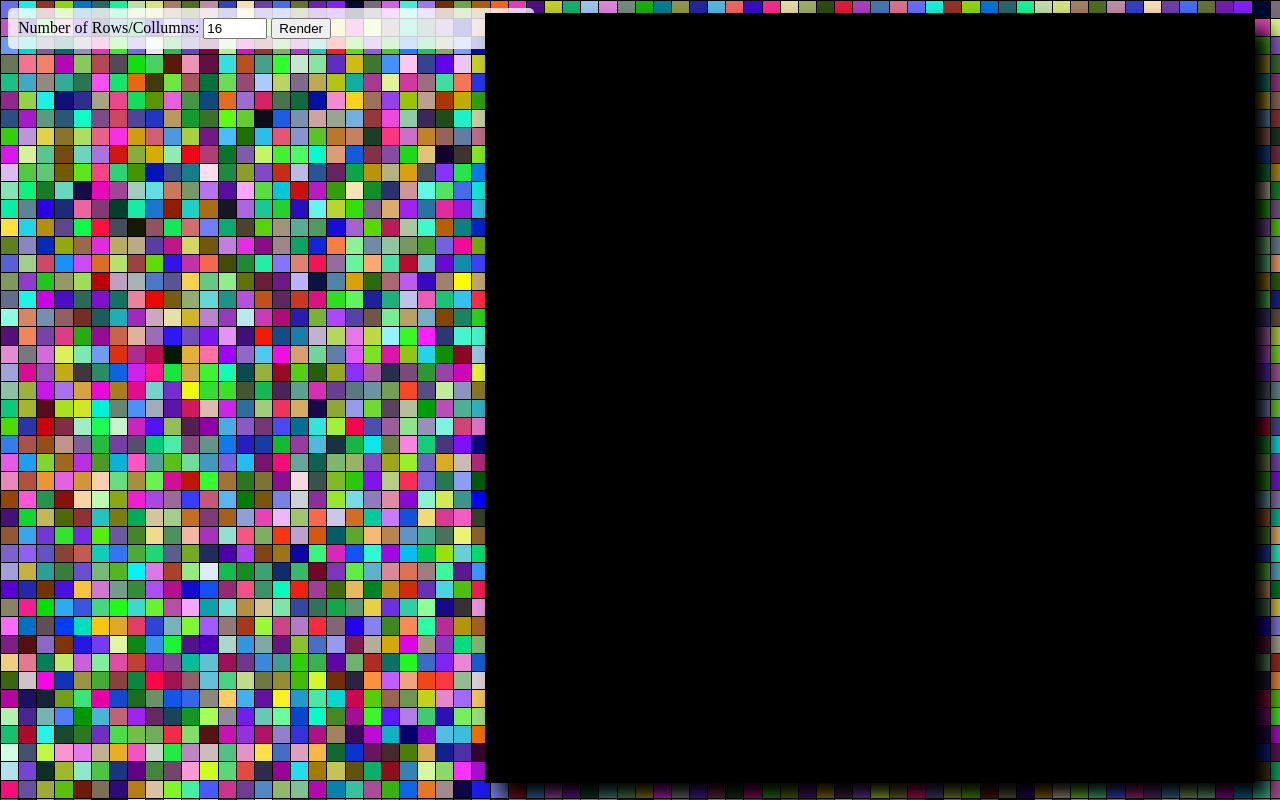
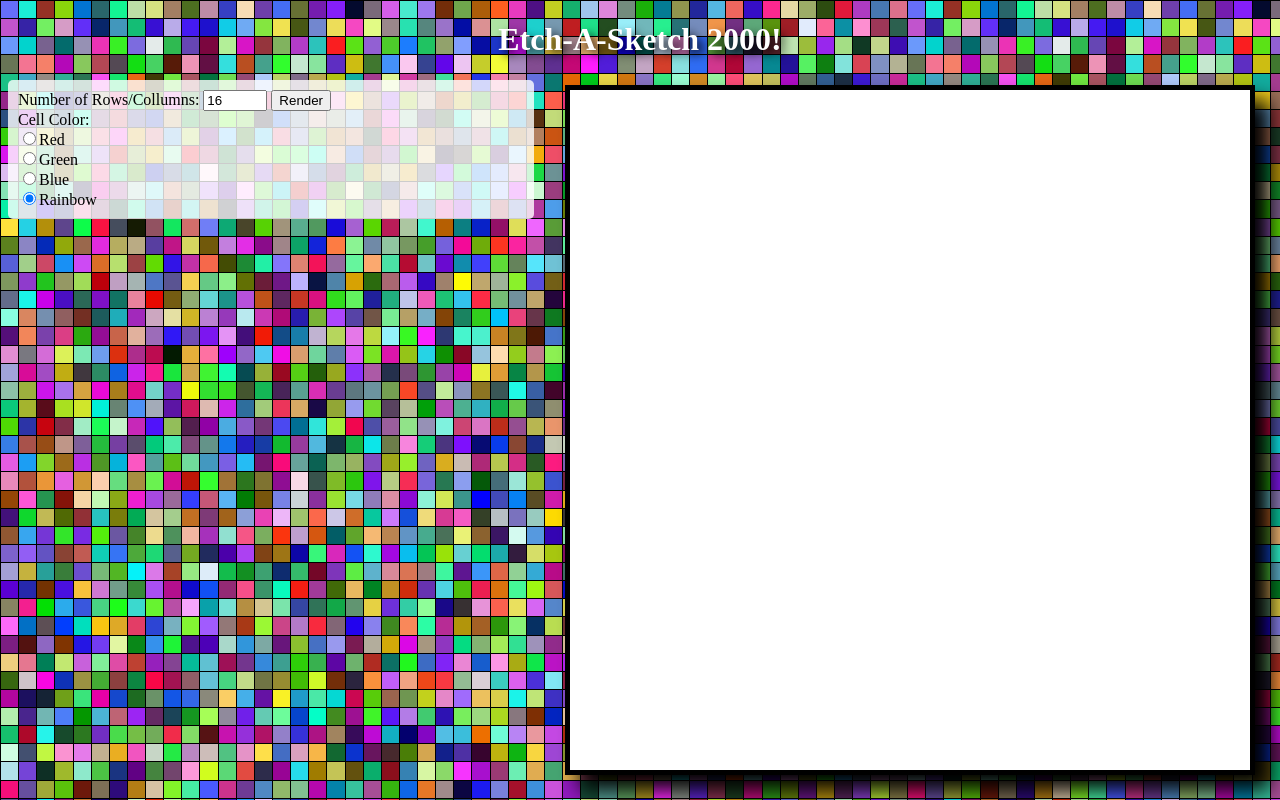
Before and after one commit to JoaoOliveira85/EtchASketch, a plain HTML site: page index.html in a window 1280 px wide. Drawn offline with Linux system fonts and the light colour scheme.

Commit message:
added radio buttons for color choices

```diff
--- a/index.html
+++ b/index.html
@@ -7,13 +7,20 @@
     <title>Etch-A-Sketch</title>
 </head>
 <body>
+    <h1>Etch-A-Sketch 2000!</h1>
     <div id="gameWindow">
         <div id="gameMenu">
             <form id="render">
                 <label>Number of Rows/Collumns:
                     <input id="sizeInput" type="number" min=2 max=100 value=16>
                 </label>
-                <button id="sizeSubmit" type="button" onsubmit="return false">Render</button>
+                <button id="sizeSubmit" type="button" onsubmit="return false">Render</button><br>
+                <label>Cell Color:<br>
+                    <input type="radio">Red</input><br>
+                    <input type="radio">Green</input><br>
+                    <input type="radio">Blue</input><br>
+                    <input type="radio" checked="checked">Rainbow</input><br>
+                </label>
             </form>
         </div>
         <div id="renderWindow">
--- a/styles/styles.css
+++ b/styles/styles.css
@@ -19,17 +19,17 @@ body {
     margin: 5px;
     position: absolute;
     right: 20px;
-    width: 95vh;
-    height: 95vh;
+    width: 85vh;
+    height: 85vh;
     /* grid-template-columns: repeat(16, 1fr); */
-    gap: 1px;
     border: 5px solid black;
-    background-color: black;
+    background-color: white;
     box-shadow: 15px 15px 20px black;
 }
 
 .cells {
     background-color: white;
+    border: 1px solid black;
     /* width: 16px; */
     /* height: 16px; */
 }
@@ -40,3 +40,9 @@ body {
     box-shadow: 0px 0px 10px black;
     z-index: 5000;
 }
+
+h1 {
+    text-align: center;
+    color: white;
+    text-shadow: 5px 5px 10px black;
+}
```
